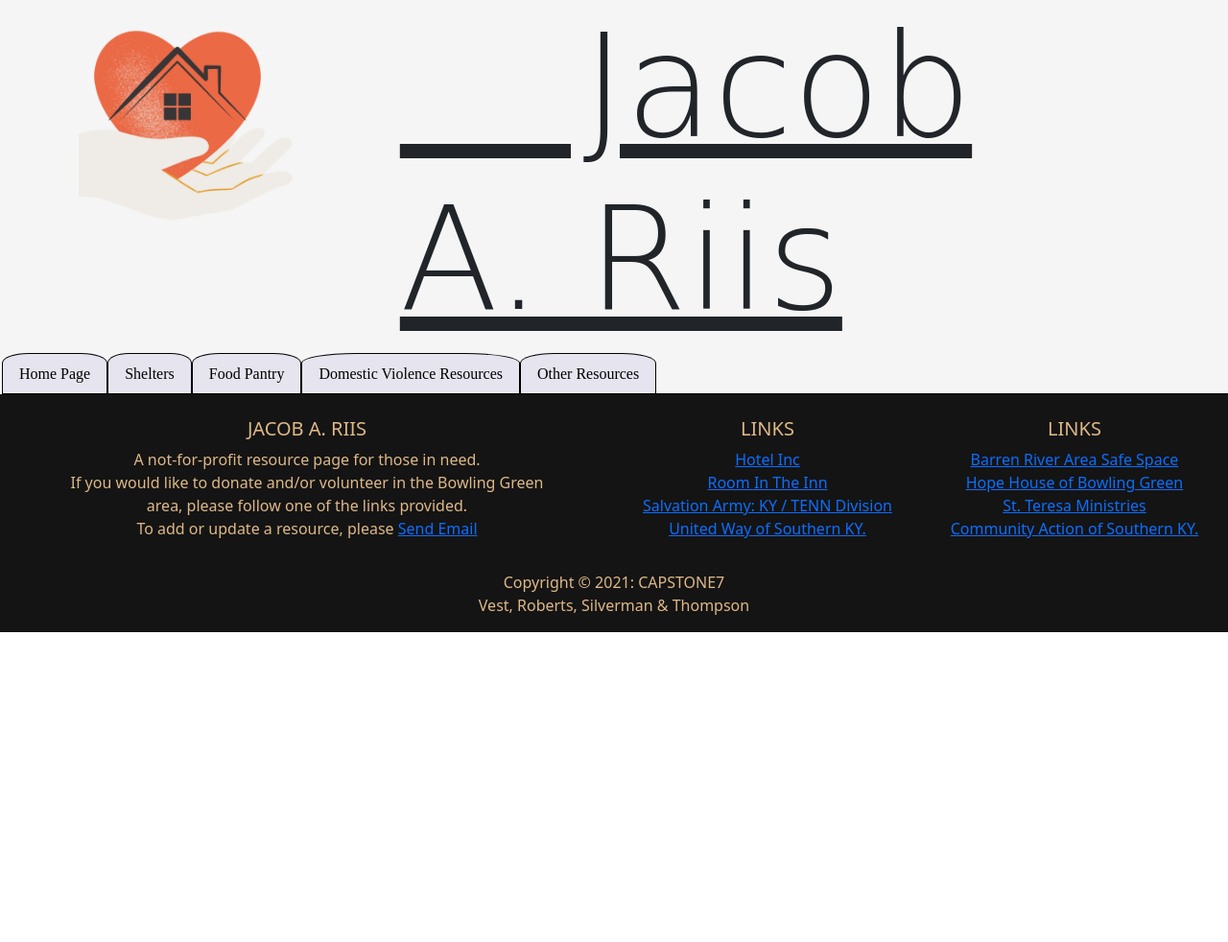
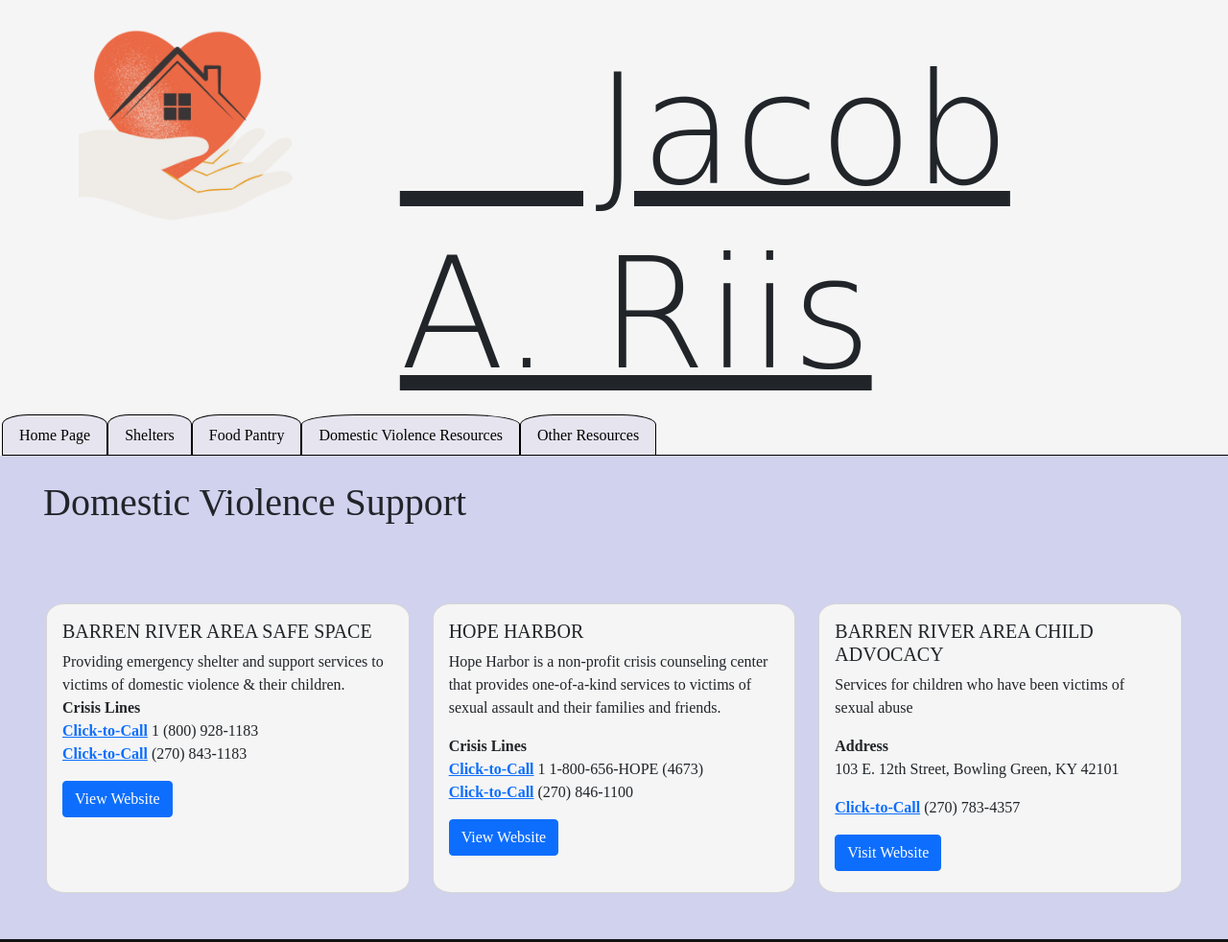
Before and after one commit to AD-6Skyraider/JacobARiis, a plain HTML site: page domestic.html in a window 1280 px wide. Shown: the top 982 px of the page at 96% size. Before the commit the page ends 800 px from the top, so only its background shows below. Drawn offline with nearby package versions, Linux system fonts and the light colour scheme; no server answers; a web font is replaced by a local one.

Commit message:
Filled out, but not complete, Domestic Violence resources page. Added top three information cards, click-to-call functions, and buttons that link to the website. Styled the cards. Background color, font, and padding. Added a couple of extra information cards to food pantry page.

```diff
--- a/domestic.css
+++ b/domestic.css
@@ -65,8 +65,69 @@ header {
 }
 
 
+/* SHOWCASE */
+#showcase {
+  background-color: rgb(209, 210, 238);
+}
+
+/* HEADLINE STYLING */
+#headline {
+  font-family: 'Petrona', serif;
+  margin: 0px 20px 0px 20px;
+  padding: 25px;
+}
+
+/* CARD STYLING */
+.domestic {
+  background-color: whitesmoke;
+  border-radius: 5%;
+  font-family: 'Petrona', serif;
+}
+
+
 /* FOOTER STYLING */
 #footer {
   background-color: rgb(20, 20, 20);
   color: burlywood;
 }
+
+
+  /* MEDIA QUERIES */
+
+/* Extra small devices (phones, 600px and down) */
+@media only screen and (max-width: 600px) {
+  #Jacobh1 {
+    margin-top: 40px;
+    font-size: 12vmin;
+  }
+}
+
+/* Small devices (portrait tablets and large phones, 600px and up) */
+@media only screen and (max-width:767px) {
+#Jacobh1 {
+  margin-top: 40px;
+  font-size: 11vmin;
+}
+}
+
+/* Medium devices (landscape tablets, 768px and up) */
+@media only screen and (min-width: 768px) {
+#Jacobh1 {
+  margin-top: 40px;
+  font-size: 15vmin;
+}
+
+}
+
+/* Large devices (laptops/desktops, 992px and up) */
+@media only screen and (min-width: 992px) {
+#Jacobh1 {
+  margin-top: 40px;
+  font-size: 20vmin;
+}
+}
+
+/* Extra large devices (large laptops and desktops, 1200px and up) */
+/* @media only screen and (min-width: 1200px) {
+
+}  */
--- a/domestic.html
+++ b/domestic.html
@@ -44,7 +44,70 @@
       </nav>
     </header>
 
-<main>
+<main id="showcase">
+
+  <section id="headline" >
+    <h1>Domestic Violence Support</h1>
+</section>
+
+<section>
+    <!-- INFORMATION CARDS -->
+<section>
+  <div class="row row-cols-1 row-cols-md-3 p-5 g-4">
+    <div class="col">
+      <div class="card domestic">
+        <div class="card-body" style="height: 300px;">
+          <h5 class="card-title">BARREN RIVER AREA SAFE SPACE</h5>
+          <p class="card-text">Providing emergency shelter and support services to victims of domestic violence & their children. <br>
+            <strong>Crisis Lines</strong><br>
+            <a href="tel:18009281183"><strong>Click-to-Call</strong></a>&nbsp1 (800) 928-1183 <br>
+            <a href="tel:2708431183"><strong>Click-to-Call</strong></a>&nbsp(270) 843-1183 <br></p>
+          <a href="https://www.brassinc.org/" class="btn btn-primary card-btn">View Website</a>
+        </div>
+      </div>
+    </div>
+
+    <div class="col">
+      <div class="card domestic">
+        <div class="card-body" style="height: 300px;" >
+          <h5 class="card-title">HOPE HARBOR</h5>
+          <p class="card-text">
+            Hope Harbor is a non-profit crisis counseling center that provides one-of-a-kind services to victims of sexual assault and their families and friends.<br></p>
+            <p><strong>Crisis Lines</strong><br>
+              <a href="tel:18006564673"><strong>Click-to-Call</strong></a>&nbsp1 1-800-656-HOPE (4673)<br>
+              <a href="tel:2708461100"><strong>Click-to-Call</strong></a>&nbsp(270) 846-1100 <br></p>
+          <a href="https://hopeharbor.net/" class="btn btn-primary">View Website</a>
+        </div>
+      </div>
+    </div>
+
+    <!-- <div class="col">
+      <div class="card domestic">
+        <div class="card-body" style="height: 300px;">
+          <h5 class="card-title">INFORMATION NEEDED!</h5>
+          <p class="card-text">If you know of other homeless shelters in Bowling Green and Warren County (including Smith's Grove, Plum Springs, Plano, Alvaton and others) please use the link to send us an email with the information. Thank you in advance for your time!</p>
+          <a href="mailto: jacobariis@outlook.com" class="btn btn-primary">Click To Send Email</a>
+        </div>
+      </div>
+    </div> -->
+
+    <div class="col">
+      <div class="card domestic">
+        <div class="card-body" style="height: 300px;">
+          <h5 class="card-title">BARREN RIVER AREA CHILD ADVOCACY</h5>
+          <p class="card-text">Services for children who have been victims of sexual abuse</p>
+          <p class="card-text"><strong>Address</strong><br>
+            103 E. 12th Street, Bowling Green, KY 42101<br></p>
+          <p><a href="tel:2707834357"><strong>Click-to-Call</strong></a>&nbsp(270) 783-4357<br></p>
+          <a href="https://www.bracac.org/" class="btn btn-primary">Visit Website</a>
+        </div>
+      </div>
+    </div>
+
+  </div>
+</section>
+
+</section>
 
 </main>
 
--- a/pantries.css
+++ b/pantries.css
@@ -111,3 +111,53 @@ header {
   background-color: rgb(20, 20, 20);
   color: burlywood;
 }
+
+
+  /* MEDIA QUERIES */
+
+/* Extra small devices (phones, 600px and down) */
+@media only screen and (max-width: 600px) {
+  #Jacobh1 {
+    margin-top: 40px;
+    font-size: 12vmin;
+  }
+  .pantries {
+    font-size: 14px;
+  }
+  .btn {
+    font-size: 14px;
+  }
+  .card-title {
+    font-size: 14px;
+  }
+}
+
+/* Small devices (portrait tablets and large phones, 600px and up) */
+@media only screen and (max-width:767px) {
+#Jacobh1 {
+  margin-top: 40px;
+  font-size: 11vmin;
+}
+}
+
+/* Medium devices (landscape tablets, 768px and up) */
+@media only screen and (min-width: 768px) {
+#Jacobh1 {
+  margin-top: 40px;
+  font-size: 15vmin;
+}
+
+}
+
+/* Large devices (laptops/desktops, 992px and up) */
+@media only screen and (min-width: 992px) {
+#Jacobh1 {
+  margin-top: 40px;
+  font-size: 20vmin;
+}
+}
+
+/* Extra large devices (large laptops and desktops, 1200px and up) */
+/* @media only screen and (min-width: 1200px) {
+
+}  */
--- a/shelters.css
+++ b/shelters.css
@@ -71,9 +71,9 @@ header {
 
 /* HEADLINE STYLING */
 #headline {
-   font-family: 'Petrona', serif;
-   padding-top: 25px;
-   padding-left: 50px;
+  font-family: 'Petrona', serif;
+  margin: 0px 20px 0px 20px;
+  padding: 25px;
 }
 
 /* CARD STYLING */
```
Also changed, not shown: pantries.html (+14 -0 lines).
